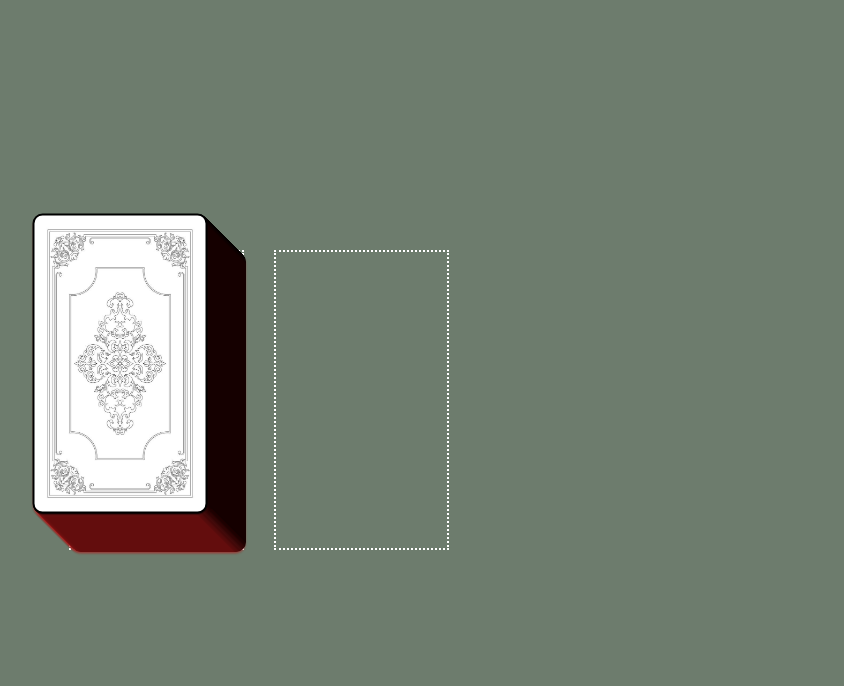
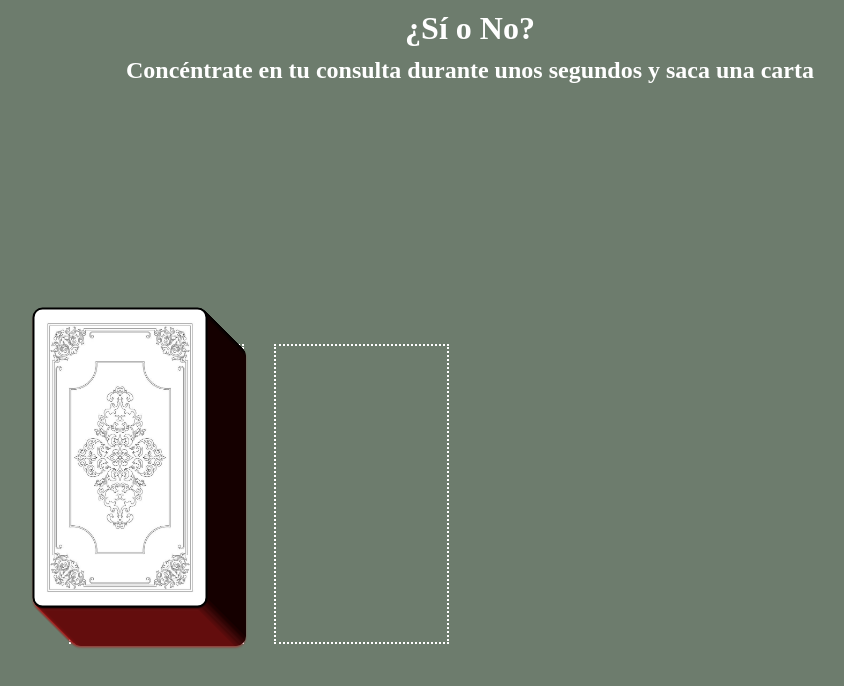
Before and after one commit to SrSato/tarot, a plain HTML site: page index.html in a window 1280 px wide. Shown: the whole page, without its empty margins (170-1014 px from the left). Drawn offline with Linux system fonts and the light colour scheme.

Commit message:
probatines de estilos

```diff
--- a/css/tarot.css
+++ b/css/tarot.css
@@ -13,7 +13,12 @@
 
 body{
     background-color: rgb(109, 124, 109);
+}
 
+h1, h2, h3{
+    color: white;
+    text-align: center;
+    margin: 10px;
 }
 
 #tapete{
--- a/index.html
+++ b/index.html
@@ -10,6 +10,8 @@
 
 </head>
 <body id="body">
+    <h1>¿Sí o No?</h1>
+    <h2>Concéntrate en tu consulta durante unos segundos y saca una carta</h2>
     <div class="estrella"></div>
     <div id="tapete">
         <div id="zonaMazo"></div>
```
